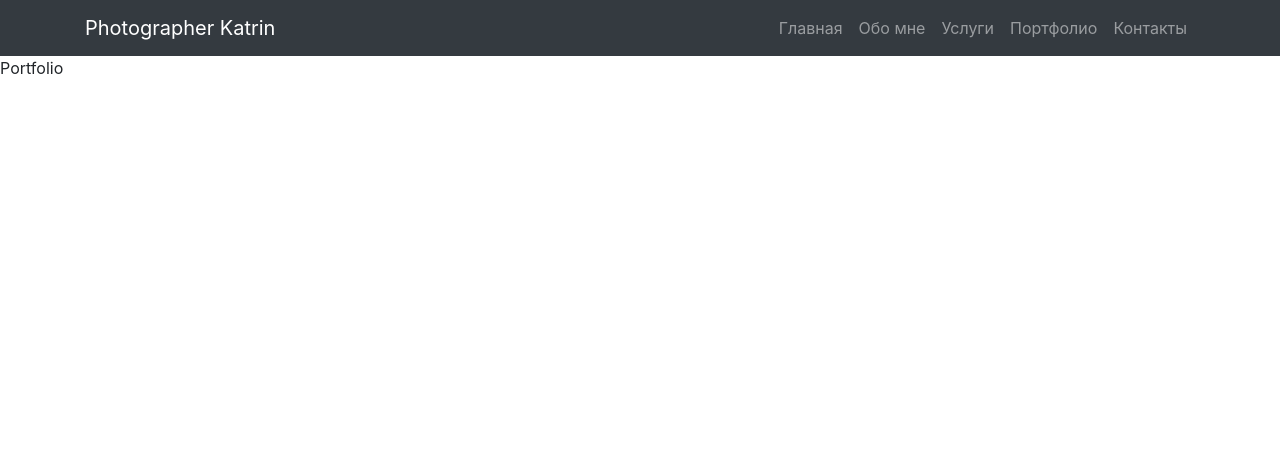
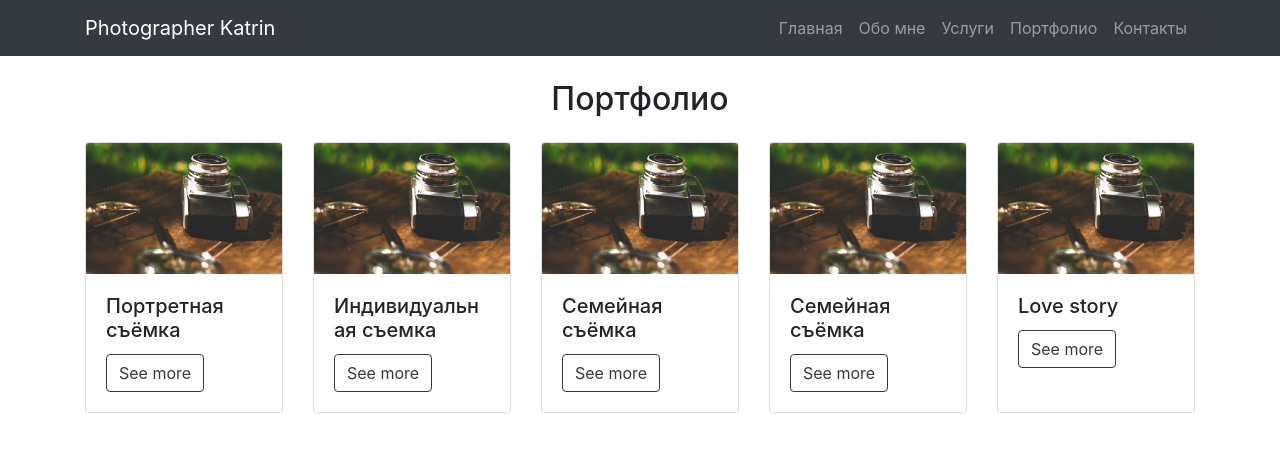
Before and after one commit to TatsianaMark/React-site, a React (Create React App) app in the folder react-site/: page /portfolio in a window 1280 px wide. Shown: the top 452 px of the page. Built offline with nearby package versions, Linux system fonts and the light colour scheme.

Commit message:
feat: add cards for portfolio

```diff
--- a/react-site/src/App.css
+++ b/react-site/src/App.css
@@ -1,3 +1,6 @@
 body{
   height: 2000px;
 }
+/*#ledt-tabs-example{*/
+  /*display: none;*/
+/*}*/
--- a/react-site/src/Pages/About.js
+++ b/react-site/src/Pages/About.js
@@ -1,9 +1,25 @@
 import React from "react";
+import { Container } from "react-bootstrap";
+import cameraImg from "../assets/img/cameraImg.jpg";
+import Carousel from "../Components/CarouselBox";
 
 export default function About() {
     return (
-        <div className="about">
-            About
-        </div>
+        <Container>
+            <h2>Обо мне</h2>
+            <img
+                className="d-block w-100"
+                width={300}
+                height={300}
+                src={cameraImg}
+                alt="photo_Katrin"
+            />
+            <p>
+                <div>Lorem ipsum dolor sit amet, consectetur adipisicing elit. Aliquam aperiam architecto debitis
+                    doloremque, dolores eius et, fuga fugiat in iusto nam officiis optio placeat quae quibusdam suscipit
+                    tenetur vero, voluptatibus.
+                </div>
+                </p>
+        </Container>
     );
 }
--- a/react-site/src/Pages/Home.js
+++ b/react-site/src/Pages/Home.js
@@ -3,6 +3,8 @@ import CarouselBox from "../Components/CarouselBox";
 
 export default function Home() {
     return (
+
         <CarouselBox/>
+
     );
 }
--- a/react-site/src/Pages/Portfolio.js
+++ b/react-site/src/Pages/Portfolio.js
@@ -1,9 +1,101 @@
 import React from "react";
+import cameraImg from '../assets/img/cameraImg.jpg';
+import {Container, CardDeck, Card,Button , Row, Col, Nav, Tab} from "react-bootstrap";
 
 export default function Portfolio() {
     return (
-        <div className="portfolio">
-            Portfolio
-        </div>
+        <Container>
+            {/*<Tab.Container id="ledt-tabs-example" defaultActiveKey="first">*/}
+                {/*<Row>*/}
+                    {/*<Col sm={3}>*/}
+                        {/*<Nav variant="pills" className="flex-column mt-2 ">*/}
+                            {/*<Nav.Item>*/}
+                                {/*<Nav.Link eventKey="first">Портретная съёмка</Nav.Link>*/}
+                            {/*</Nav.Item>*/}
+                            {/*<Nav.Item>*/}
+                                {/*<Nav.Link eventKey="second">Индивидуальная съемка</Nav.Link>*/}
+                            {/*</Nav.Item>*/}
+                            {/*<Nav.Item>*/}
+                                {/*<Nav.Link eventKey="third">Семейная съёмка</Nav.Link>*/}
+                            {/*</Nav.Item>*/}
+                            {/*<Nav.Item>*/}
+                                {/*<Nav.Link eventKey="fourth">Семейная съёмка</Nav.Link>*/}
+                            {/*</Nav.Item>*/}
+                            {/*<Nav.Item>*/}
+                                {/*<Nav.Link eventKey="fifth">Love story</Nav.Link>*/}
+                            {/*</Nav.Item>*/}
+                        {/*</Nav>*/}
+                    {/*</Col>*/}
+                    {/*<Col sm={9}>*/}
+                        {/*<Tab.Content className="mt-3">*/}
+                            {/*<Tab.Pane eventKey="first">*/}
+                            {/*</Tab.Pane>*/}
+                            {/*<Tab.Pane eventKey="second">*/}
+                            {/*</Tab.Pane>*/}
+                            {/*<Tab.Pane eventKey="third">*/}
+                            {/*</Tab.Pane>*/}
+                            {/*<Tab.Pane eventKey="fourth">*/}
+                            {/*</Tab.Pane>*/}
+                            {/*<Tab.Pane eventKey="fifth">*/}
+                            {/*</Tab.Pane>*/}
+                        {/*</Tab.Content>*/}
+                    {/*</Col>*/}
+                {/*</Row>*/}
+
+            {/*</Tab.Container>*/}
+            <h2 className="text-center m-4">Портфолио</h2>
+            <CardDeck>
+                <Card>
+                    <Card.Img
+                        variant="top"
+                        src={cameraImg}
+                    />
+                    <Card.Body>
+                        <Card.Title>Портретная съёмка</Card.Title>
+                        <Button variant="outline-dark">See more</Button>
+                    </Card.Body>
+                </Card>
+                <Card>
+                    <Card.Img
+                        variant="top"
+                        src={cameraImg}
+                    />
+                    <Card.Body>
+                        <Card.Title>Индивидуальная съемка</Card.Title>
+                        <Button variant="outline-dark">See more</Button>
+                    </Card.Body>
+                </Card>
+                <Card>
+                    <Card.Img
+                        variant="top"
+                        src={cameraImg}
+                    />
+                    <Card.Body>
+                        <Card.Title>Семейная съёмка</Card.Title>
+                        <Button variant="outline-dark">See more</Button>
+                    </Card.Body>
+                </Card>
+                <Card>
+                    <Card.Img
+                        variant="top"
+                        src={cameraImg}
+                    />
+                    <Card.Body>
+                        <Card.Title>Семейная съёмка</Card.Title>
+                        <Button variant="outline-dark">See more</Button>
+                    </Card.Body>
+                </Card>
+                <Card>
+                    <Card.Img
+                        variant="top"
+                        src={cameraImg}
+                    />
+                    <Card.Body>
+                        <Card.Title>Love story</Card.Title>
+                        <Button variant="outline-dark">See more</Button>
+                    </Card.Body>
+                </Card>
+            </CardDeck>
+        </Container>
     );
 }
```
